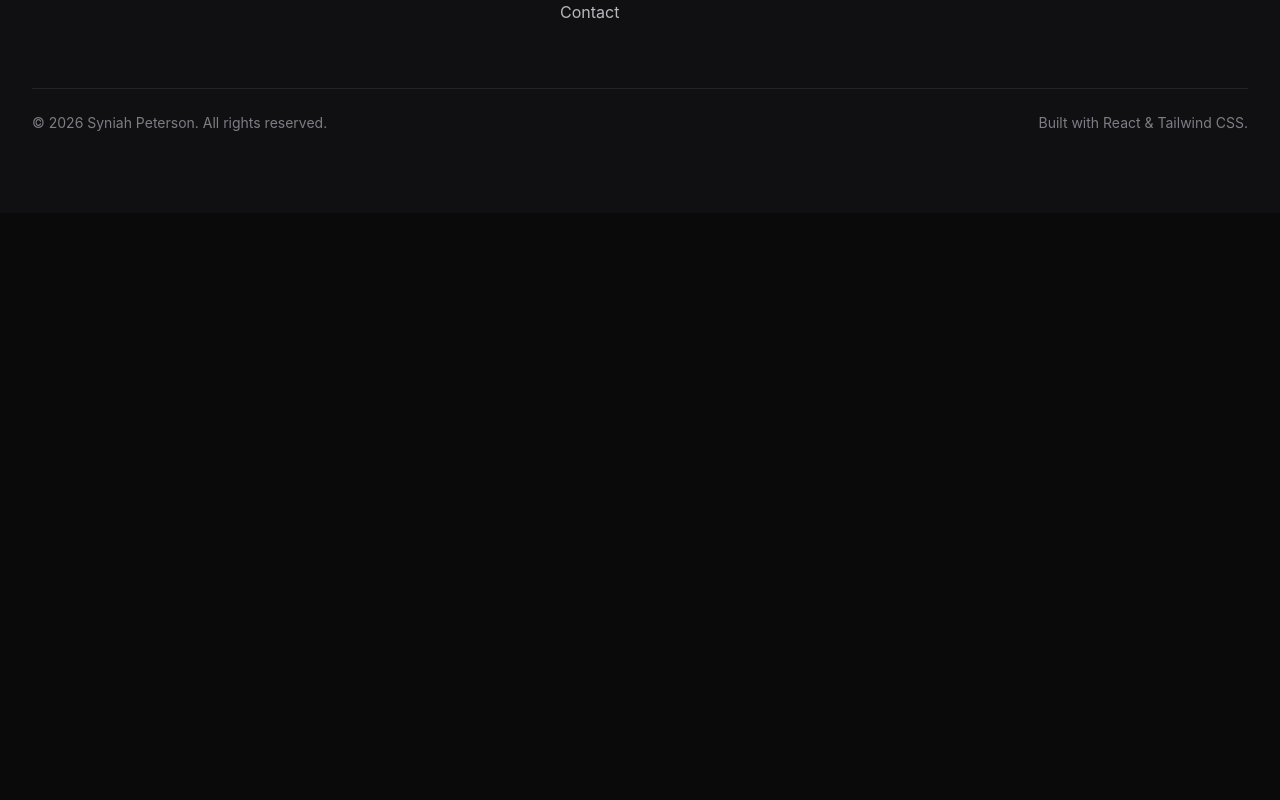
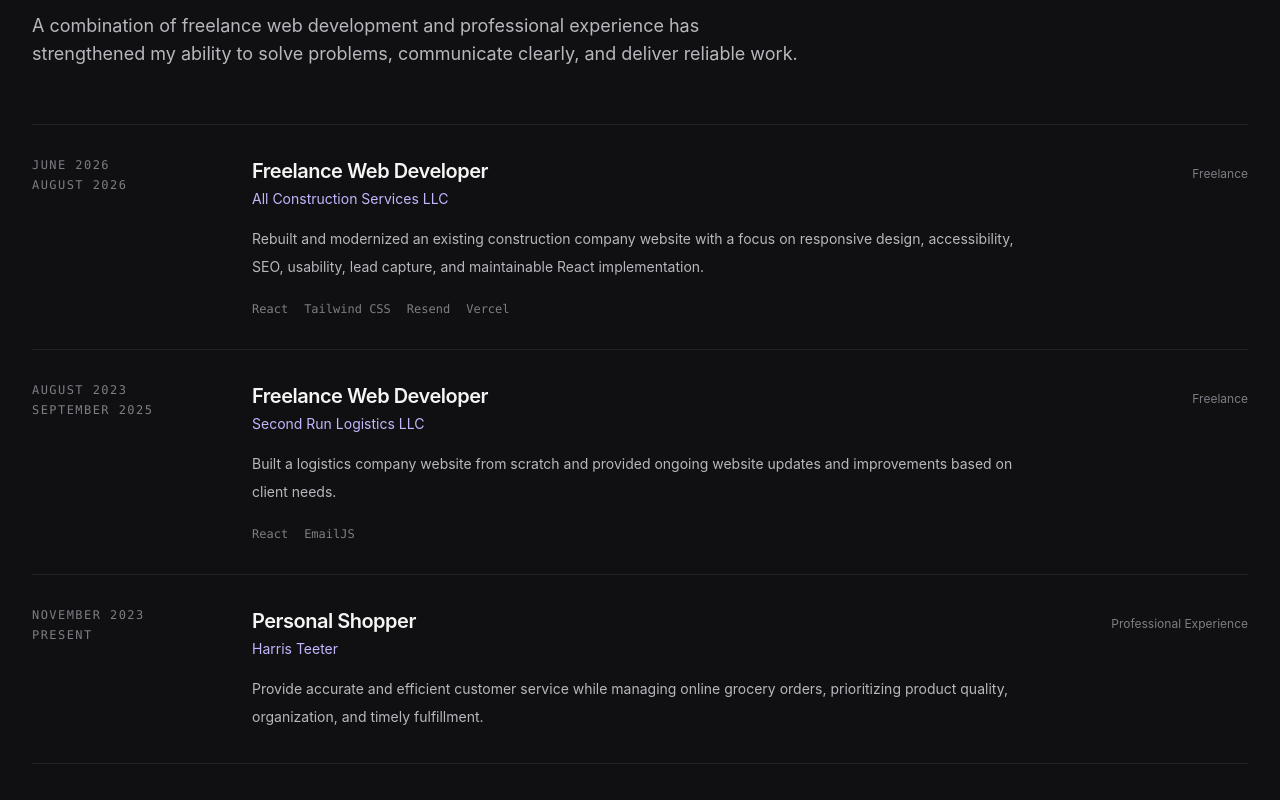
Before and after one commit to syniahpeterson/portfolio-v2, a React (Vite) app: page / in a window 1280 px wide. Shown: the part 4280-5080 px from the top of the page. Before the commit the page ends 4493 px from the top, so only its background shows below. Built offline with nearby package versions, Linux system fonts and the light colour scheme.

Commit message:
feat: add experience section

```diff
--- a/src/data/experience.js
+++ b/src/data/experience.js
@@ -1,6 +1,6 @@
 const experience = [
   {
-    id: "all-construction-services",
+    id: "freelance-web-developer-acs",
     company: "All Construction Services LLC",
     role: "Freelance Web Developer",
     type: "Freelance",
@@ -8,13 +8,13 @@
     endDate: "August 2026",
 
     description:
-      "Rebuilt and modernized an existing construction company website with a focus on usability, accessibility, responsive design, SEO, lead capture, and deployment.",
+      "Rebuilt and modernized an existing construction company website with a focus on responsive design, accessibility, SEO, usability, lead capture, and maintainable React implementation.",
 
     technologies: ["React", "Tailwind CSS", "Resend", "Vercel"],
   },
 
   {
-    id: "second-run-logistics",
+    id: "freelance-web-developer-second-run",
     company: "Second Run Logistics LLC",
     role: "Freelance Web Developer",
     type: "Freelance",
@@ -22,9 +22,23 @@
     endDate: "September 2025",
 
     description:
-      "Built a logistics company website from scratch and provided ongoing updates as requested by the client.",
+      "Built a logistics company website from scratch and provided ongoing website updates and improvements based on client needs.",
 
     technologies: ["React", "EmailJS"],
+  },
+
+  {
+    id: "harris-teeter",
+    company: "Harris Teeter",
+    role: "Personal Shopper",
+    type: "Professional Experience",
+    startDate: "November 2023",
+    endDate: "Present",
+
+    description:
+      "Provide accurate and efficient customer service while managing online grocery orders, prioritizing product quality, organization, and timely fulfillment.",
+
+    technologies: [],
   },
 ];
 
--- a/src/pages/Home.jsx
+++ b/src/pages/Home.jsx
@@ -1,6 +1,7 @@
 import Hero from "../sections/Hero";
 import WhatIDo from "../sections/WhatIDo";
 import FeaturedWork from "../sections/FeaturedWork";
+import Experience from "../sections/Experience";
 
 function Home() {
   return (
@@ -8,6 +9,7 @@
       <Hero />
       <WhatIDo />
       <FeaturedWork />
+      <Experience />
     </>
   );
 }
--- /dev/null
+++ b/src/sections/Experience.jsx
@@ -0,0 +1,83 @@
+import experience from "../data/experience";
+
+import Container from "../components/ui/Container";
+import SectionHeading from "../components/ui/SectionHeading";
+
+function Experience() {
+  return (
+    <section
+      id="experience"
+      className="border-t border-[var(--color-border)] bg-[var(--color-background-alt)]"
+    >
+      <Container className="py-24 sm:py-28 lg:py-32">
+        <SectionHeading
+          number="03"
+          eyebrow="Experience"
+          title="Building experience through real projects and professional work."
+          description="A combination of freelance web development and professional experience has strengthened my ability to solve problems, communicate clearly, and deliver reliable work."
+        />
+
+        <div className="mt-14">
+          <div className="divide-y divide-[var(--color-border)] border-y border-[var(--color-border)]">
+            {experience.map((item) => (
+              <article
+                key={item.id}
+                className="grid gap-5 py-8 md:grid-cols-[180px_1fr] md:gap-10"
+              >
+                <div>
+                  <p className="font-mono text-xs uppercase tracking-[0.12em] text-[var(--color-text-muted)]">
+                    {item.startDate}
+                  </p>
+
+                  <p className="mt-1 font-mono text-xs uppercase tracking-[0.12em] text-[var(--color-text-muted)]">
+                    {item.endDate}
+                  </p>
+                </div>
+
+                <div>
+                  <div className="flex flex-col gap-2 sm:flex-row sm:items-baseline sm:justify-between">
+                    <div>
+                      <h3 className="text-xl font-semibold tracking-tight text-[var(--color-text)]">
+                        {item.role}
+                      </h3>
+
+                      <p className="mt-1 text-sm text-[var(--color-purple-soft)]">
+                        {item.company}
+                      </p>
+                    </div>
+
+                    <span className="text-xs text-[var(--color-text-muted)]">
+                      {item.type}
+                    </span>
+                  </div>
+
+                  <p className="mt-4 max-w-3xl text-sm leading-7 text-[var(--color-text-secondary)]">
+                    {item.description}
+                  </p>
+
+                  {item.technologies.length > 0 && (
+                    <ul
+                      className="mt-5 flex flex-wrap gap-x-4 gap-y-2"
+                      aria-label={`Technologies used at ${item.company}`}
+                    >
+                      {item.technologies.map((technology) => (
+                        <li
+                          key={technology}
+                          className="font-mono text-xs text-[var(--color-text-muted)]"
+                        >
+                          {technology}
+                        </li>
+                      ))}
+                    </ul>
+                  )}
+                </div>
+              </article>
+            ))}
+          </div>
+        </div>
+      </Container>
+    </section>
+  );
+}
+
+export default Experience;
```
